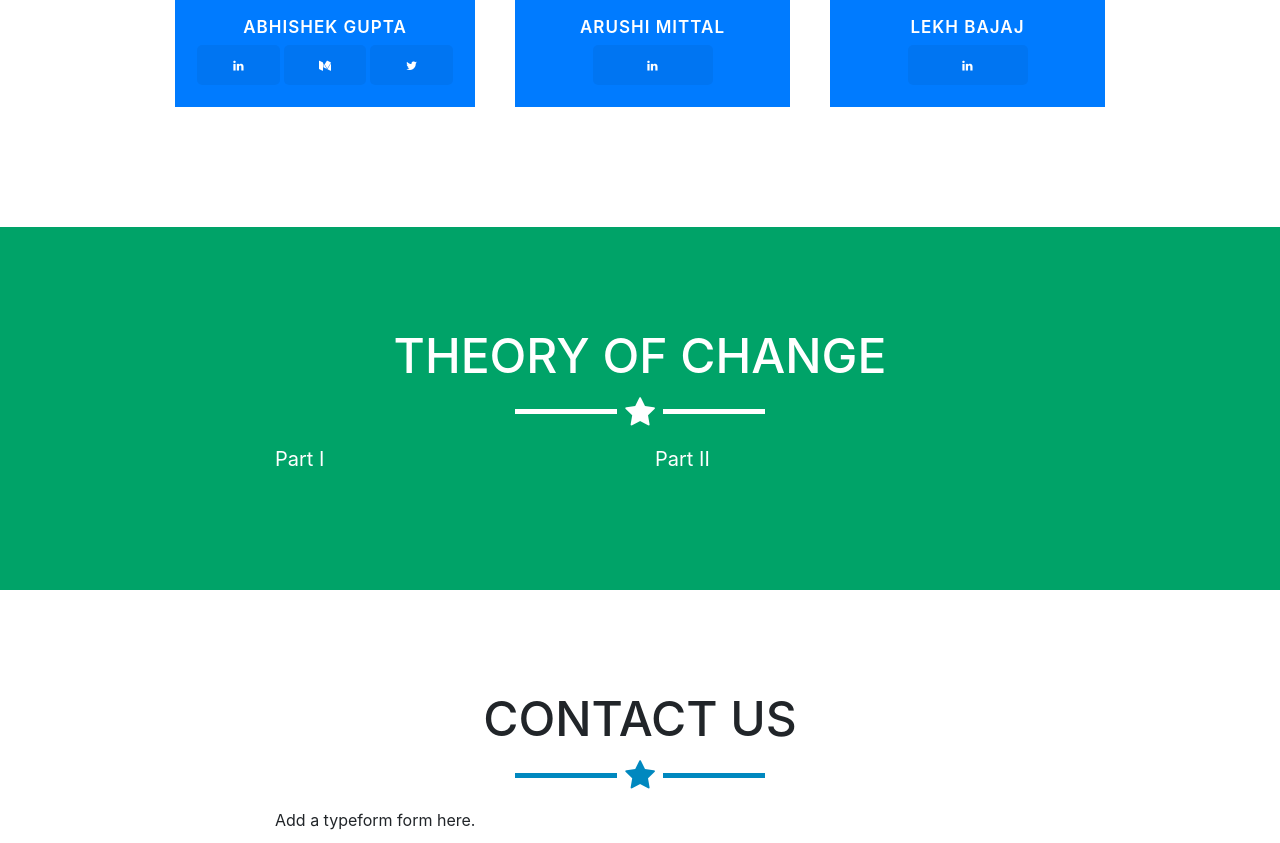
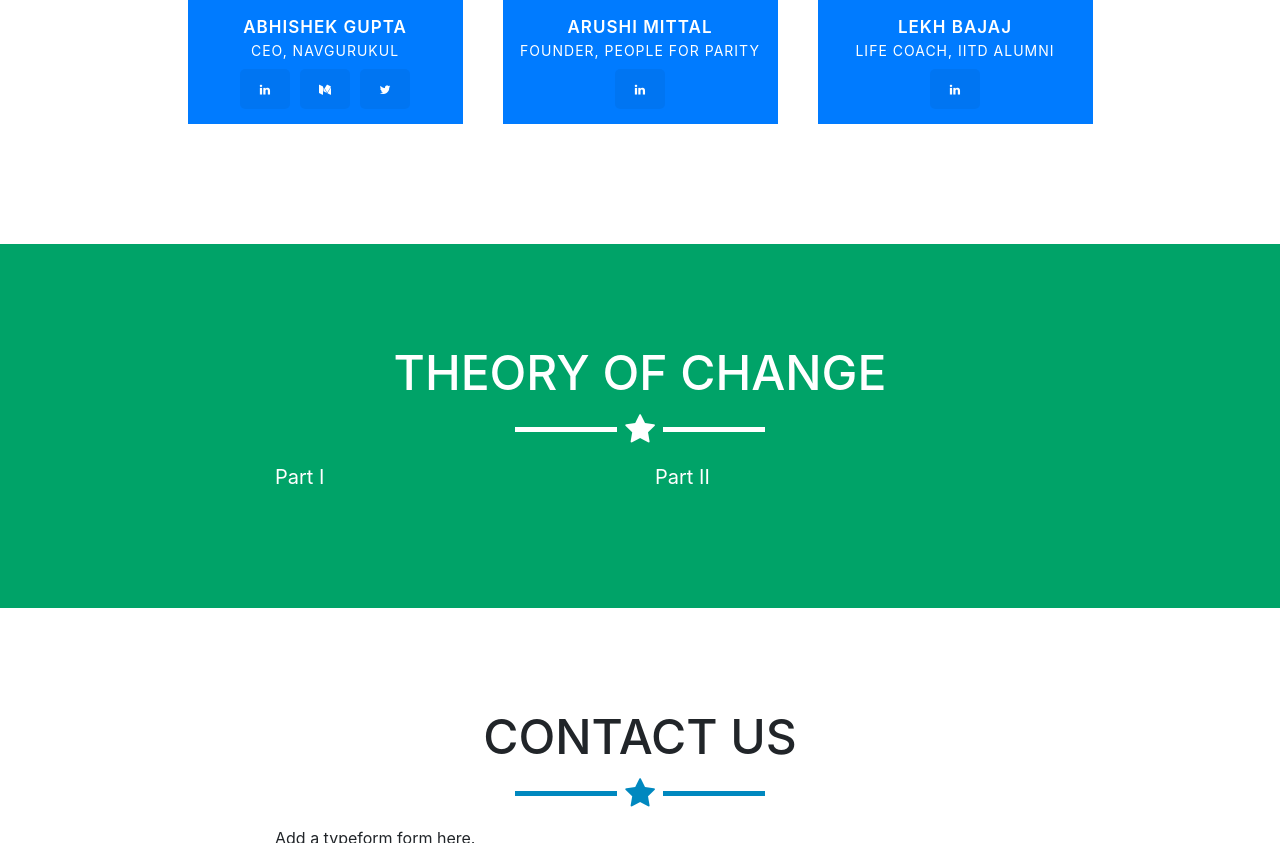
Before and after one commit to opencafeorg/themissingperiod, a website with bundled scripts: page index.html in a window 1280 px wide. Shown: the part 1900-2743 px from the top of the page. Built offline with nearby package versions, Linux system fonts and the light colour scheme.

Commit message:
changed pics

```diff
--- a/index.html
+++ b/index.html
@@ -96,12 +96,13 @@
 					<div class="mask team_quote">
 						<div class="port-zoom-link">
 							<p>
-								 IITD ‘13 CS Graduate. Co-founded Zumbl.com and FranklyMe. Zumbl was acquired and FranklyMe raised more than 2.6M$ from Matrix Partners and others. Was working with Education Department, Delhi Government before NavGurukul.
+								 I learnt when I was able to talk to people in a safe space allowing me to reflect. With OpenCafe, I aim to create a similar space for million others.
 							</p>
 						</div>
 					</div>
 				</div>
 				<h2>Abhishek Gupta</h2>
+        <h3>CEO, NavGurukul</h3>
 				<div class="team-social">
 					<a target="_blank" href="http://linkedin.com/in/abhishekgupta92"><i class="fa fa-linkedin"></i></a>
 					<a target="_blank" href="http://medium.com/@abhishekgupta92"><i class="fa fa-medium"></i></a>
@@ -121,6 +122,7 @@
 				</div>
 				<div class="bg-primary">
 					<h2>Arushi Mittal</h2>
+          <h3>Founder, People For Parity</h3>
 					<div class="team-social">
 						<a target="_blank" href="https://in.linkedin.com/in/rishmunk"><i class="fa fa-linkedin"></i></a>
 					</div>
@@ -140,6 +142,7 @@
 				</div>
 				<div class="bg-primary">
 					<h2>Lekh Bajaj</h2>
+          <h3>Life Coach, IITD Alumni</h3>
 					<div class="team-social">
 						<a target="_blank" href="https://in.linkedin.com/in/anuradhadaswani"><i class="fa fa-linkedin"></i></a>
 					</div>
--- a/scss/_portfolio.scss
+++ b/scss/_portfolio.scss
@@ -14,17 +14,26 @@
   margin:0;
   font-size:17px;
   font-weight:600;
-  /*text-transform:uppercase;*/
   letter-spacing:1px;
   color:white;
   padding:20px 20px 5px 20px;
   text-align:center;
 }
 
+.teambox h3 {
+  margin:0;
+  font-size:14px;
+  font-weight:400;
+  letter-spacing:1px;
+  color:white;
+  padding-bottom:5px;
+  text-align:center;
+}
+
 .teambox p {
   margin:0;
   padding:0px 20px 15px 20px;
-  font-size:14px;
+  font-size:16px;
   color:#fff;
   /*text-transform:uppercase;*/
   font-weight:300;
@@ -33,10 +42,10 @@
 
 .team-social a {
   padding: 15px 0px 0px 0px;
-  margin: 2px;
+  margin: 5px;
   background:rgba(0,0,0,0.05);
   height:40px;
-  width:120px;
+  min-width:50px;
   text-align:center;
   border-radius:5px;
   color:#fff;
@@ -52,9 +61,9 @@
 }
 
 .team-social {
-  padding:0 20px 20px 20px;
+  padding:0 10px 10px 10px;
   display: flex;
-  justify-content: space-around;
+  justify-content: center;
 }
 
 .overlay-image {
```
Also changed, not shown: css/freelancer.css, css/freelancer.min.css, img/team/abhishek-gupta.jpg, img/team/arushi-mittal.jpeg (deleted), img/team/lekh-bajaj.jpg.
